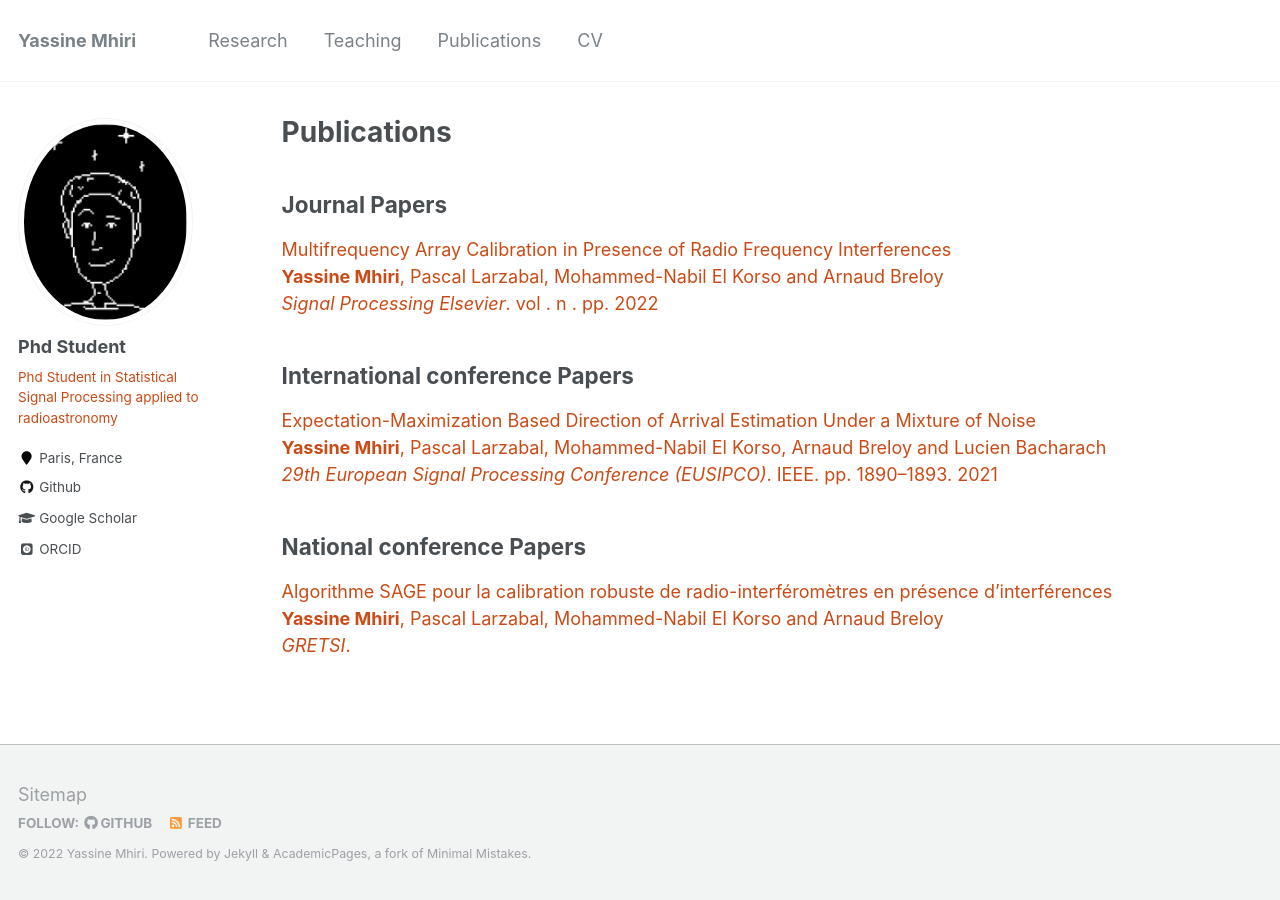
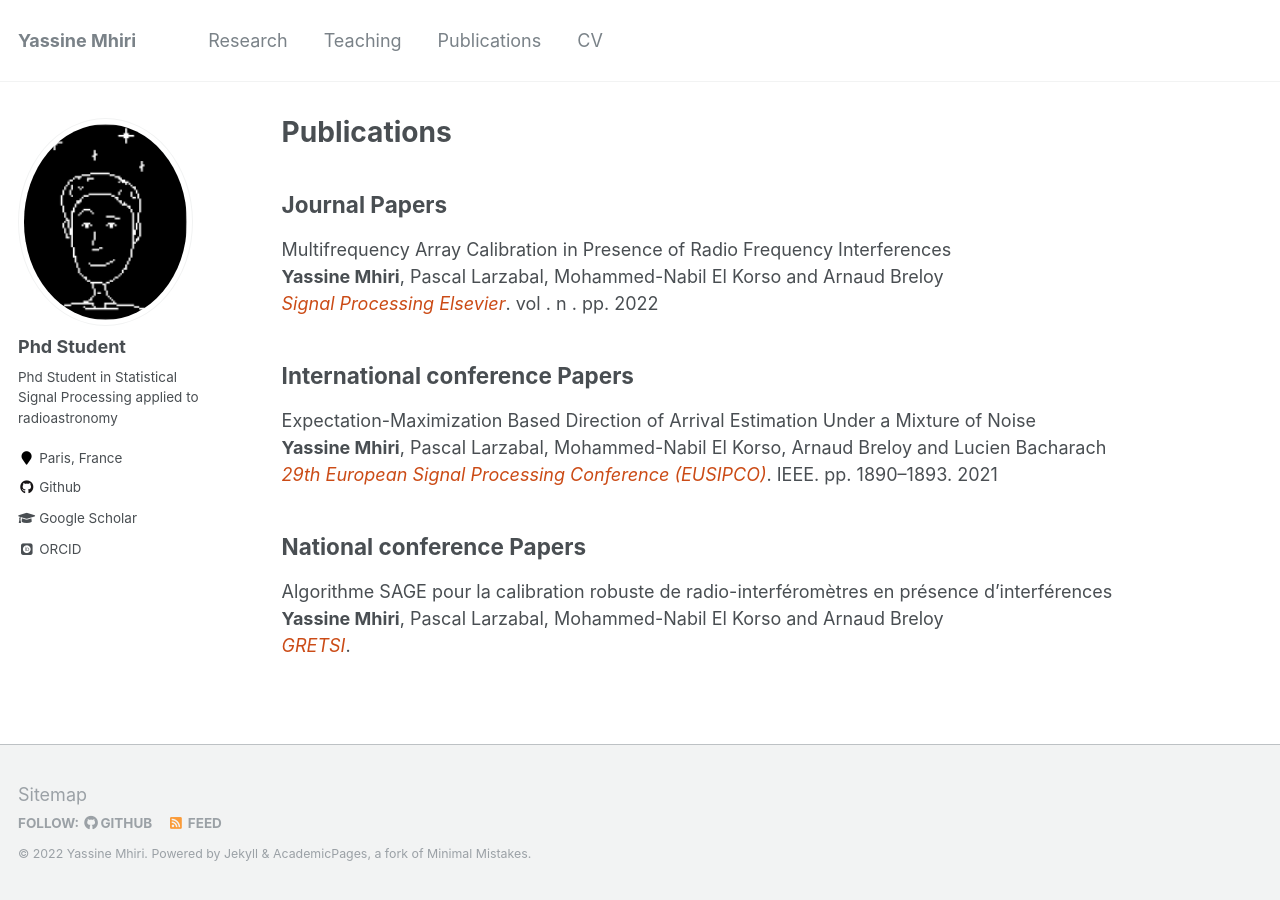
Before and after one commit to y-mhiri/y-mhiri.github.io, a Jekyll site: the page built from _pages/publications.md, in a window 1280 px wide. Built offline with Jekyll 4.4.1, drawn with Linux system fonts in a browser that asks for light colours; some web fonts are replaced.

Commit message:
test css

```diff
--- a/_sass/_base.scss
+++ b/_sass/_base.scss
@@ -57,7 +57,7 @@ small, .small {
   font-size: $type-size-6;
 }
 
-p {
+p > em{
   margin-bottom: 1.3em;
   color:#cb4b16;
 }
```
